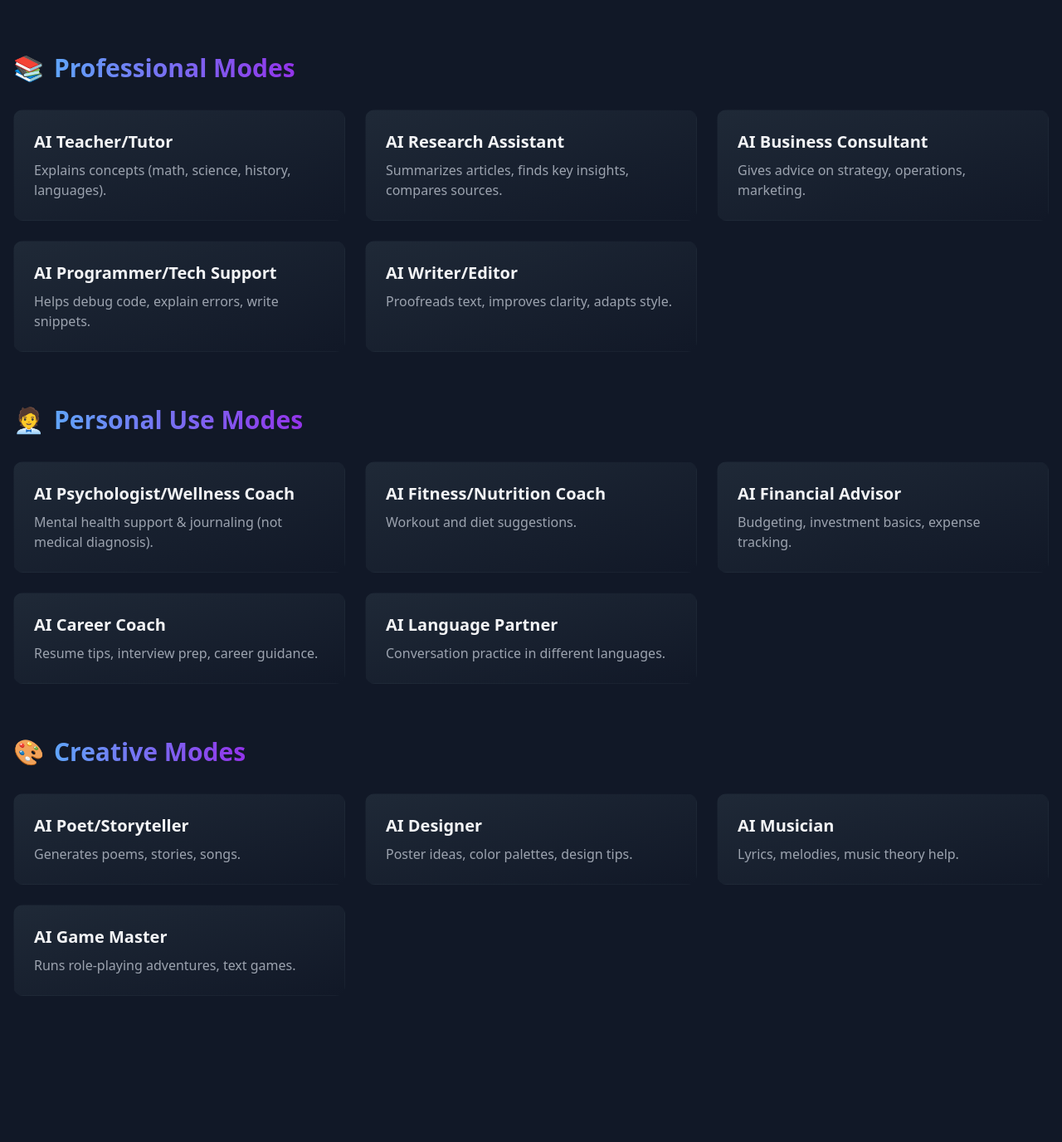
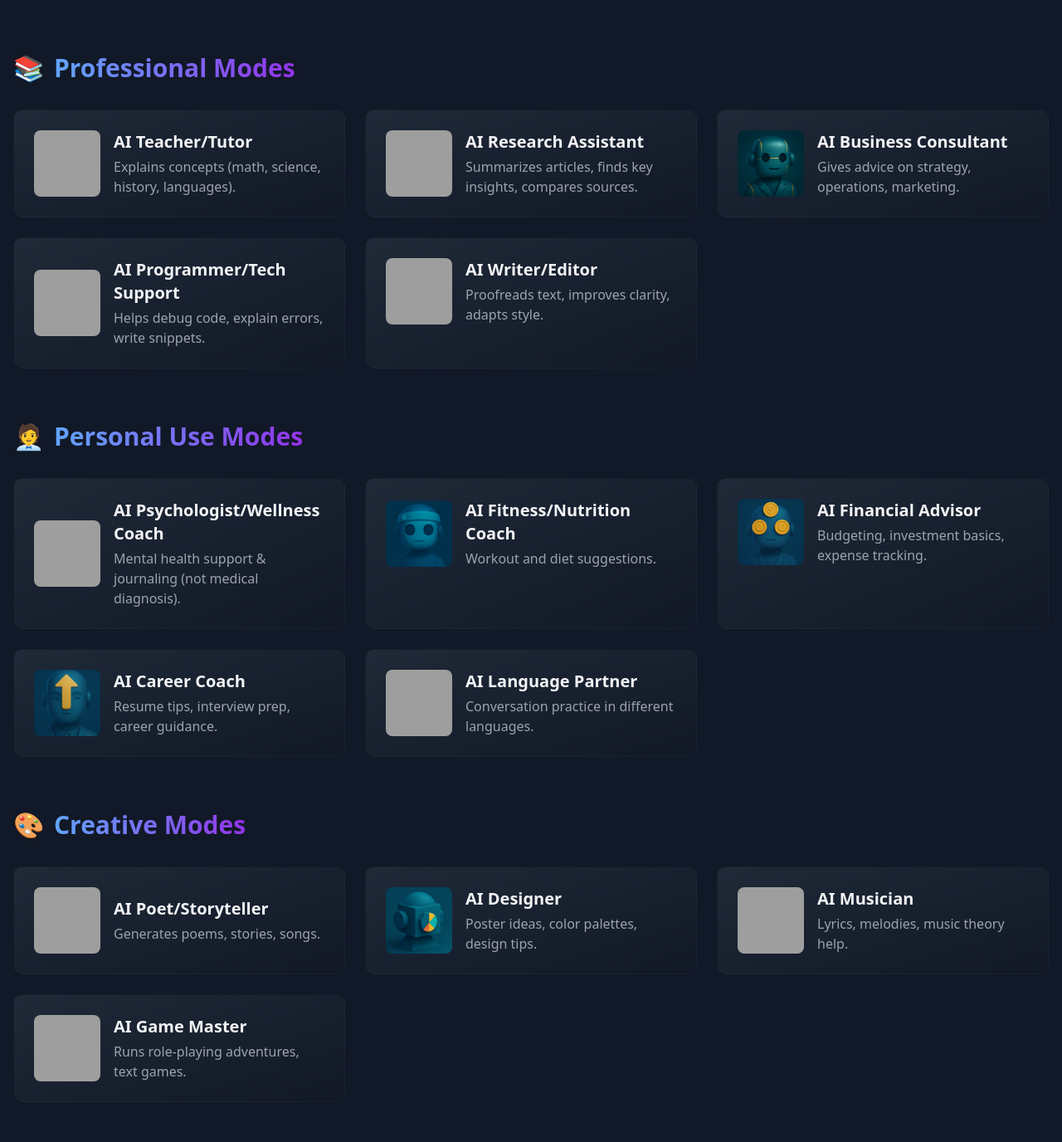
Before and after one commit to OtabekDushamov/AI-Chatbot, a Django app: template templates/modes.html in a window 1280 px wide. Shown: the part 140-1516 px from the top of the page at 83% size. Before the commit the page ends 1340 px from the top, so only its background shows below. Run offline with Django 5.2, Linux system fonts and the light colour scheme; the template is opened without the code that fills it, so the values that code supplies are empty; some libraries are stand-ins or nearby versions; grey boxes are pictures that could not be loaded.

Commit message:
added images

```diff
--- a/templates/modes.html
+++ b/templates/modes.html
@@ -1,6 +1,7 @@
 <!DOCTYPE html>
 <html lang="en">
 <head>
+    {% load static %}
     <meta charset="UTF-8">
     <meta name="viewport" content="width=device-width, initial-scale=1.0">
     <title>Chatbot Mode Selector</title>
@@ -45,24 +46,49 @@
                 </div>
                 <div class="grid grid-cols-1 md:grid-cols-2 lg:grid-cols-3 gap-6">
                     <div onclick="selectAssistant('teacher_tutor')" class="card-hover relative bg-gray-800 rounded-xl p-6 border border-transparent bg-gradient-to-br from-gray-800 to-gray-900 hover:border-blue-500/30 transition-all duration-300 cursor-pointer">
-                        <h3 class="text-xl font-semibold mb-2">AI Teacher/Tutor</h3>
+                        <div class="flex items-center gap-4">
+                            <img src="{% static 'img/AI Teacher.png' %}" alt="AI Teacher/Tutor" class="w-20 h-20 object-cover rounded-lg ml-auto">
+                            <div class="flex-1">
+                                <h3 class="text-xl font-semibold mb-1">AI Teacher/Tutor</h3>
                                 <p class="text-gray-400">Explains concepts (math, science, history, languages).</p>
                             </div>
+                        </div>
+                    </div>
                     <div onclick="selectAssistant('research_assistant')" class="card-hover relative bg-gray-800 rounded-xl p-6 border border-transparent bg-gradient-to-br from-gray-800 to-gray-900 hover:border-blue-500/30 transition-all duration-300 cursor-pointer">
-                        <h3 class="text-xl font-semibold mb-2">AI Research Assistant</h3>
+                        <div class="flex items-center gap-4">
+                            <img src="{% static 'img/AI Research Assistant.png' %}" alt="AI Research Assistant" class="w-20 h-20 object-cover rounded-lg ml-auto">
+                            <div class="flex-1">
+                                <h3 class="text-xl font-semibold mb-1">AI Research Assistant</h3>
                                 <p class="text-gray-400">Summarizes articles, finds key insights, compares sources.</p>
                             </div>
+                        </div>
+                    </div>
                     <div onclick="selectAssistant('business_consultant')" class="card-hover relative bg-gray-800 rounded-xl p-6 border border-transparent bg-gradient-to-br from-gray-800 to-gray-900 hover:border-blue-500/30 transition-all duration-300 cursor-pointer">
-                        <h3 class="text-xl font-semibold mb-2">AI Business Consultant</h3>
+                        <div class="flex items-center gap-4">
+                            <img src="{% static 'img/AI Business Consultant.png' %}" alt="AI Business Consultant" class="w-20 h-20 object-cover rounded-lg ml-auto">
+                            <div class="flex-1">
+                                <h3 class="text-xl font-semibold mb-1">AI Business Consultant</h3>
                                 <p class="text-gray-400">Gives advice on strategy, operations, marketing.</p>
                             </div>
+                        </div>
+                    </div>
                     <div onclick="selectAssistant('programmer_support')" class="card-hover relative bg-gray-800 rounded-xl p-6 border border-transparent bg-gradient-to-br from-gray-800 to-gray-900 hover:border-blue-500/30 transition-all duration-300 cursor-pointer">
-                        <h3 class="text-xl font-semibold mb-2">AI Programmer/Tech Support</h3>
+                        <div class="flex items-center gap-4">
+                            <img src="{% static 'img/AI Programmer.png' %}" alt="AI Programmer/Tech Support" class="w-20 h-20 object-cover rounded-lg ml-auto">
+                            <div class="flex-1">
+                                <h3 class="text-xl font-semibold mb-1">AI Programmer/Tech Support</h3>
                                 <p class="text-gray-400">Helps debug code, explain errors, write snippets.</p>
                             </div>
+                        </div>
+                    </div>
                     <div onclick="selectAssistant('writer_editor')" class="card-hover relative bg-gray-800 rounded-xl p-6 border border-transparent bg-gradient-to-br from-gray-800 to-gray-900 hover:border-blue-500/30 transition-all duration-300 cursor-pointer">
-                        <h3 class="text-xl font-semibold mb-2">AI Writer/Editor</h3>
+                        <div class="flex items-center gap-4">
+                            <img src="{% static 'img/AI Writer.png' %}" alt="AI Writer/Editor" class="w-20 h-20 object-cover rounded-lg ml-auto">
+                            <div class="flex-1">
+                                <h3 class="text-xl font-semibold mb-1">AI Writer/Editor</h3>
                                 <p class="text-gray-400">Proofreads text, improves clarity, adapts style.</p>
+                            </div>
+                        </div>
                     </div>
                 </div>
             </section>
@@ -75,24 +101,49 @@
                 </div>
                 <div class="grid grid-cols-1 md:grid-cols-2 lg:grid-cols-3 gap-6">
                     <div onclick="selectAssistant('psychologist_coach')" class="card-hover relative bg-gray-800 rounded-xl p-6 border border-transparent bg-gradient-to-br from-gray-800 to-gray-900 hover:border-blue-500/30 transition-all duration-300 cursor-pointer">
-                        <h3 class="text-xl font-semibold mb-2">AI Psychologist/Wellness Coach</h3>
+                        <div class="flex items-center gap-4">
+                            <img src="{% static 'img/AI Psychologist.png' %}" alt="AI Psychologist/Wellness Coach" class="w-20 h-20 object-cover rounded-lg ml-auto">
+                            <div class="flex-1">
+                                <h3 class="text-xl font-semibold mb-1">AI Psychologist/Wellness Coach</h3>
                                 <p class="text-gray-400">Mental health support & journaling (not medical diagnosis).</p>
                             </div>
+                        </div>
+                    </div>
                     <div onclick="selectAssistant('fitness_nutrition')" class="card-hover relative bg-gray-800 rounded-xl p-6 border border-transparent bg-gradient-to-br from-gray-800 to-gray-900 hover:border-blue-500/30 transition-all duration-300 cursor-pointer">
-                        <h3 class="text-xl font-semibold mb-2">AI Fitness/Nutrition Coach</h3>
+                        <div class="flex items-center gap-4">
+                            <img src="{% static 'img/AI Fitness.png' %}" alt="AI Fitness/Nutrition Coach" class="w-20 h-20 object-cover rounded-lg ml-auto">
+                            <div class="flex-1">
+                                <h3 class="text-xl font-semibold mb-1">AI Fitness/Nutrition Coach</h3>
                                 <p class="text-gray-400">Workout and diet suggestions.</p>
                             </div>
+                        </div>
+                    </div>
                     <div onclick="selectAssistant('financial_advisor')" class="card-hover relative bg-gray-800 rounded-xl p-6 border border-transparent bg-gradient-to-br from-gray-800 to-gray-900 hover:border-blue-500/30 transition-all duration-300 cursor-pointer">
-                        <h3 class="text-xl font-semibold mb-2">AI Financial Advisor</h3>
+                        <div class="flex items-center gap-4">
+                            <img src="{% static 'img/AI Financial Advisor.png' %}" alt="AI Financial Advisor" class="w-20 h-20 object-cover rounded-lg ml-auto">
+                            <div class="flex-1">
+                                <h3 class="text-xl font-semibold mb-1">AI Financial Advisor</h3>
                                 <p class="text-gray-400">Budgeting, investment basics, expense tracking.</p>
                             </div>
+                        </div>
+                    </div>
                     <div onclick="selectAssistant('career_coach')" class="card-hover relative bg-gray-800 rounded-xl p-6 border border-transparent bg-gradient-to-br from-gray-800 to-gray-900 hover:border-blue-500/30 transition-all duration-300 cursor-pointer">
-                        <h3 class="text-xl font-semibold mb-2">AI Career Coach</h3>
+                        <div class="flex items-center gap-4">
+                            <img src="{% static 'img/AI Career Coach.png' %}" alt="AI Career Coach" class="w-20 h-20 object-cover rounded-lg ml-auto">
+                            <div class="flex-1">
+                                <h3 class="text-xl font-semibold mb-1">AI Career Coach</h3>
                                 <p class="text-gray-400">Resume tips, interview prep, career guidance.</p>
                             </div>
+                        </div>
+                    </div>
                     <div onclick="selectAssistant('language_partner')" class="card-hover relative bg-gray-800 rounded-xl p-6 border border-transparent bg-gradient-to-br from-gray-800 to-gray-900 hover:border-blue-500/30 transition-all duration-300 cursor-pointer">
-                        <h3 class="text-xl font-semibold mb-2">AI Language Partner</h3>
+                        <div class="flex items-center gap-4">
+                            <img src="{% static 'img/AI Language Partner.png' %}" alt="AI Language Partner" class="w-20 h-20 object-cover rounded-lg ml-auto">
+                            <div class="flex-1">
+                                <h3 class="text-xl font-semibold mb-1">AI Language Partner</h3>
                                 <p class="text-gray-400">Conversation practice in different languages.</p>
+                            </div>
+                        </div>
                     </div>
                 </div>
             </section>
@@ -105,20 +156,40 @@
                 </div>
                 <div class="grid grid-cols-1 md:grid-cols-2 lg:grid-cols-3 gap-6">
                     <div onclick="selectAssistant('poet_storyteller')" class="card-hover relative bg-gray-800 rounded-xl p-6 border border-transparent bg-gradient-to-br from-gray-800 to-gray-900 hover:border-blue-500/30 transition-all duration-300 cursor-pointer">
-                        <h3 class="text-xl font-semibold mb-2">AI Poet/Storyteller</h3>
+                        <div class="flex items-center gap-4">
+                            <img src="{% static 'img/AI Poet.png' %}" alt="AI Poet/Storyteller" class="w-20 h-20 object-cover rounded-lg ml-auto">
+                            <div class="flex-1">
+                                <h3 class="text-xl font-semibold mb-1">AI Poet/Storyteller</h3>
                                 <p class="text-gray-400">Generates poems, stories, songs.</p>
                             </div>
+                        </div>
+                    </div>
                     <div onclick="selectAssistant('designer')" class="card-hover relative bg-gray-800 rounded-xl p-6 border border-transparent bg-gradient-to-br from-gray-800 to-gray-900 hover:border-blue-500/30 transition-all duration-300 cursor-pointer">
-                        <h3 class="text-xl font-semibold mb-2">AI Designer</h3>
+                        <div class="flex items-center gap-4">
+                            <img src="{% static 'img/AI Designer.png' %}" alt="AI Designer" class="w-20 h-20 object-cover rounded-lg ml-auto">
+                            <div class="flex-1">
+                                <h3 class="text-xl font-semibold mb-1">AI Designer</h3>
                                 <p class="text-gray-400">Poster ideas, color palettes, design tips.</p>
                             </div>
+                        </div>
+                    </div>
                     <div onclick="selectAssistant('musician')" class="card-hover relative bg-gray-800 rounded-xl p-6 border border-transparent bg-gradient-to-br from-gray-800 to-gray-900 hover:border-blue-500/30 transition-all duration-300 cursor-pointer">
-                        <h3 class="text-xl font-semibold mb-2">AI Musician</h3>
+                        <div class="flex items-center gap-4">
+                            <img src="{% static 'img/AI Musician.png' %}" alt="AI Musician" class="w-20 h-20 object-cover rounded-lg ml-auto">
+                            <div class="flex-1">
+                                <h3 class="text-xl font-semibold mb-1">AI Musician</h3>
                                 <p class="text-gray-400">Lyrics, melodies, music theory help.</p>
                             </div>
+                        </div>
+                    </div>
                     <div onclick="selectAssistant('game_master')" class="card-hover relative bg-gray-800 rounded-xl p-6 border border-transparent bg-gradient-to-br from-gray-800 to-gray-900 hover:border-blue-500/30 transition-all duration-300 cursor-pointer">
-                        <h3 class="text-xl font-semibold mb-2">AI Game Master</h3>
+                        <div class="flex items-center gap-4">
+                            <img src="{% static 'img/AI Game Master.png' %}" alt="AI Game Master" class="w-20 h-20 object-cover rounded-lg ml-auto">
+                            <div class="flex-1">
+                                <h3 class="text-xl font-semibold mb-1">AI Game Master</h3>
                                 <p class="text-gray-400">Runs role-playing adventures, text games.</p>
+                            </div>
+                        </div>
                     </div>
                 </div>
             </section>
```
Also changed, not shown: static/img/AI Business Consultant.png (added), static/img/AI Career Coach.png (added), static/img/AI Designer.png (added), static/img/AI Financial Advisor.png (added), static/img/AI Fitness.png (added), 9 other files. Lines whose indentation alone changed are shown as unchanged.
